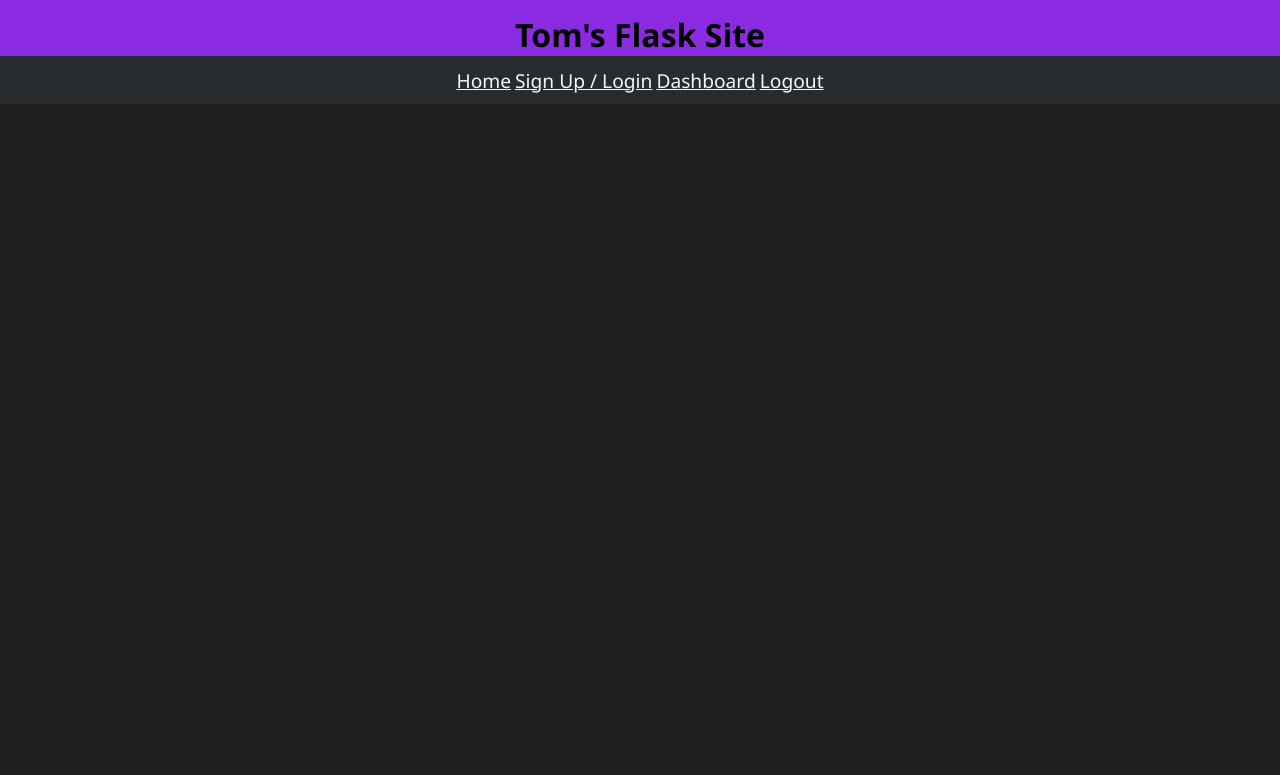
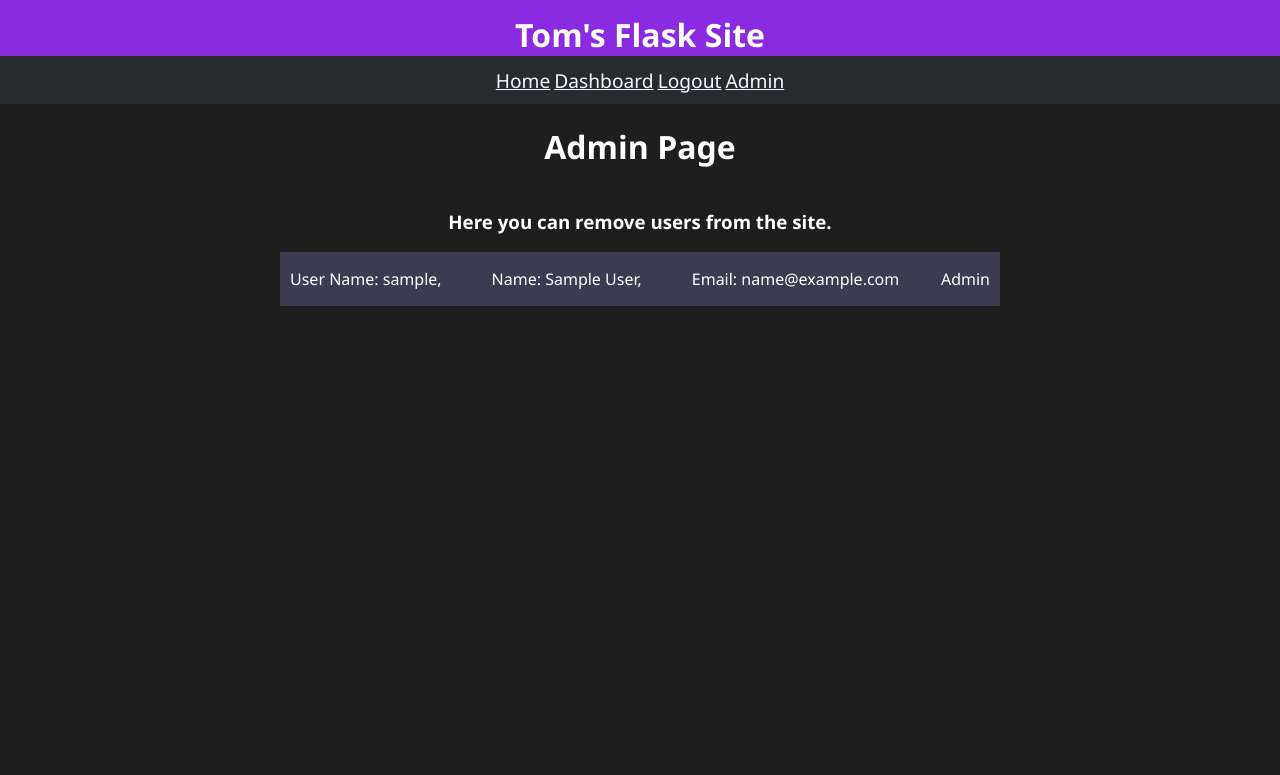
Before and after one commit to thankinson/tlh_flask_site, a Flask app: template application/templates/adminpage.html in a window 1280 px wide. Shown: the top 775 px of the page. Run offline with Flask 2, Linux system fonts and the light colour scheme; the template is opened without the code that fills it: values that come from a table or form of the project are taken from there, others are empty; a user stored in the database is signed in; tables that the repository leaves empty hold one stand-in row (values such as "Sample post").

Commit message:
added admin page and admin delete user ability

```diff
--- a/application/static/styles/adminpage.css
+++ b/application/static/styles/adminpage.css
@@ -0,0 +1,31 @@
+p, h1, h3{
+    color: white;
+}
+.page-content{
+    display: flex;
+    flex-direction: column;
+    /* flex-wrap: wrap; */
+    justify-content: flex-start;
+    align-items: center;
+    width: 100vw;
+    min-height: 84vh;
+}
+.users-div{
+    display: flex;
+    flex-direction: column;
+    justify-content: flex-start;
+    align-items: center;
+    width: 100vw;
+    min-height: 50vh;
+}
+.userdetails{
+    display: flex;
+    flex-direction: row;
+    justify-content: space-between;
+    align-items: center;
+    padding-left: 10px;
+    padding-right: 10px;
+    width:700px;
+    background-color: rgba(63, 64, 86, 0.881);
+
+}
--- a/application/templates/adminpage.html
+++ b/application/templates/adminpage.html
@@ -5,4 +5,25 @@
 {% block body %}
 
 
+<div class="page-content">
+    <h1>Admin Page</h1>
+    <h3>Here you can remove users from the site.</h3>
+    <div class="users-div">
+        {% for user in users %}
+            <div class="userdetails">
+                <p>User Name: {{ user.user_name }}, &nbsp;</p>
+                <p>Name: {{ user.first_name.capitalize() }} {{ user.last_name.capitalize() }}, &nbsp;</p>
+                <p>Email: {{user.user_email}}</p>
+                {% if user.id == 1 %}
+                    <p>Admin</p>
+                {% else %}
+                <a href="{{ url_for('deleteuser', id=user.id)}}">Delete</a></td>
+                {% endif %}
+            </div>
+            <div><br></div>
+        {% endfor %}
+
+    </div>
+
+</div>
 {% endblock body %}
--- a/application/templates/layout.html
+++ b/application/templates/layout.html
@@ -15,11 +15,13 @@
         <div class="nav-div">
             <ul>
                 <li><a href="{{ url_for('index') }}">Home</a></li>
-                <li><a href="{{ url_for('register') }}">Sign Up / Login</a></li>
+
                 {% if current_user.is_authenticated %}
                     <li><a  href="{{ url_for('dashboard')}}">Dashboard</a></li>
                     <li><a  href="{{ url_for('logout')}}">Logout</a></li>
-
+                    <li><a  href="{{ url_for('admin')}}">Admin</a></li>
+                    {% else %}
+                    <li><a href="{{ url_for('register') }}">Sign Up / Login</a></li>
                 {% endif %}
             </ul>
         </div>
@@ -28,7 +30,7 @@
     <div class="main-content">
         {% block body %}{% endblock body %}
     </div>
-    <div class="footer-div"><h6 class="no-padding">Tom Hankinson || GitHub <a href="" target="_blank" >Portfolio</a></h6></div>
+    <div class="footer-div"><h6 class="no-padding">Tom Hankinson || GitHub <a href="https://github.com/thankinson/tlh_flask_site" target="_blank" >Portfolio</a></h6></div>
 
     {% block script %}
     {% endblock script %}
```
Also changed, not shown: application/routes/routes.py (+8 -2 lines), application/service/service.py (+22 -3 lines).
